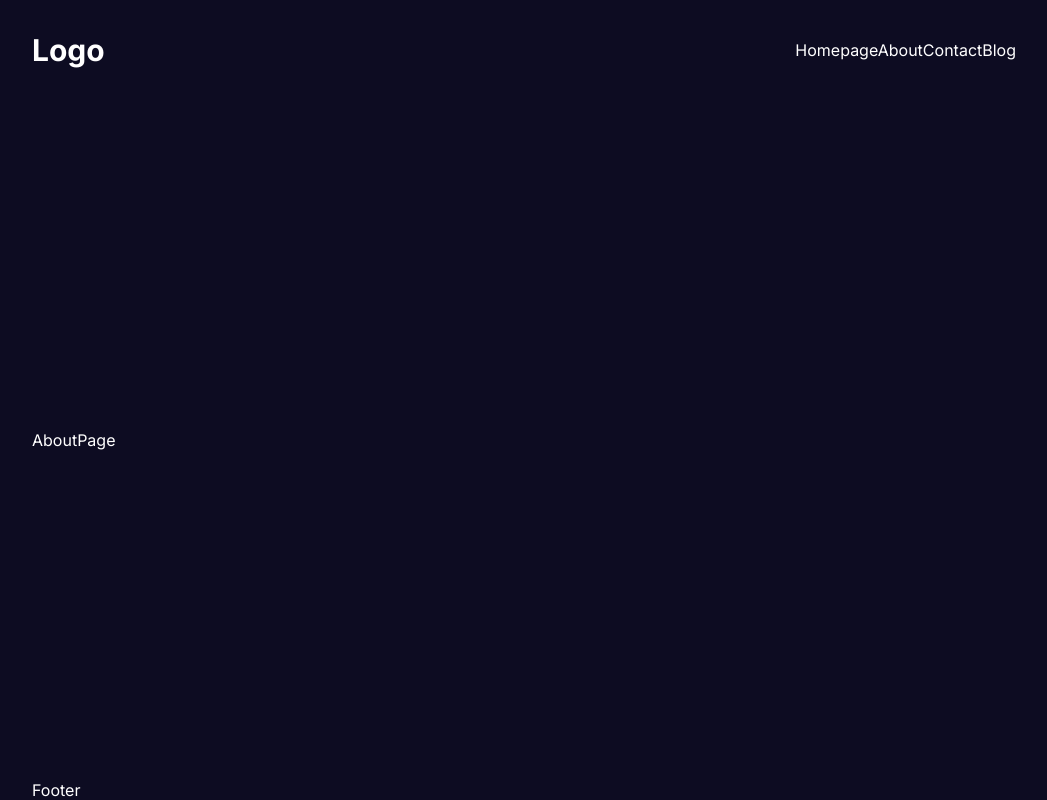
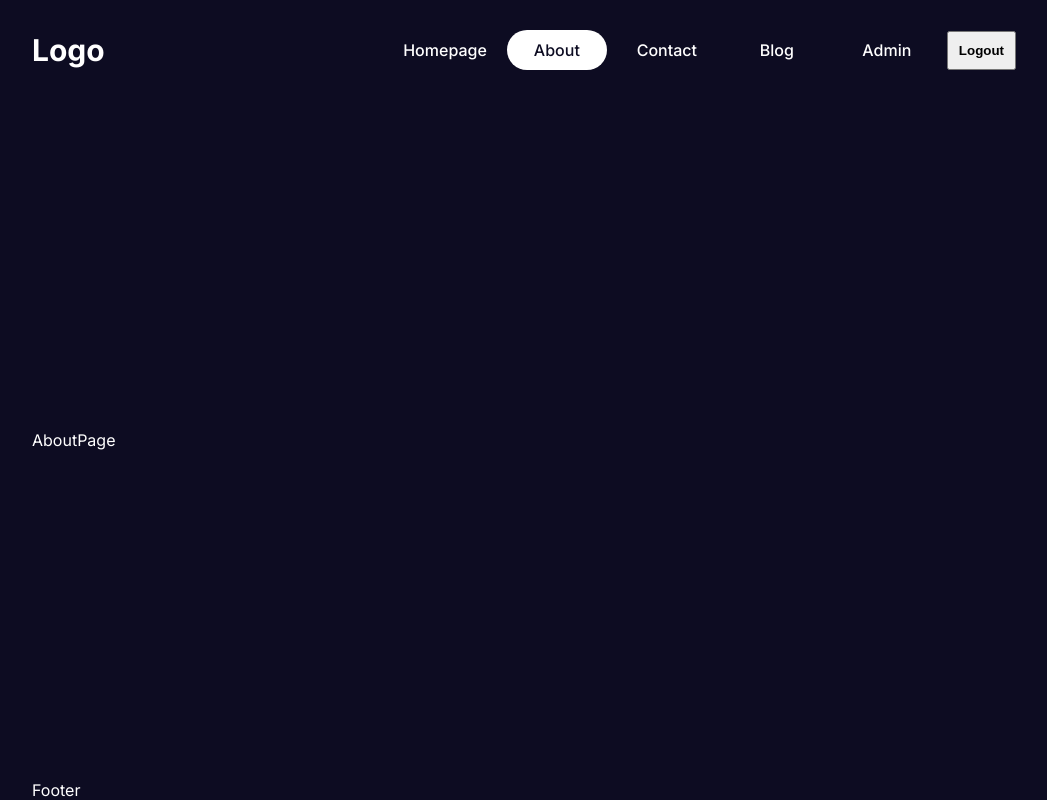
Before and after one commit to josebarrera1996/Nextjs14-tutorial, a Next.js app: page /about in a window 1280 px wide. Shown: the whole page, without its empty margins (116-1163 px from the left). Built offline with nearby package versions, Linux system fonts and the light colour scheme.

Commit message:
Designing the Navbar

```diff
--- a/src/app/error.jsx
+++ b/src/app/error.jsx
@@ -1,5 +1,6 @@
 "use client";
 
+// Componente a mostrar en caso de errores
 const Error = () => {
     return (
       <div>Error</div>
--- a/src/app/layout.js
+++ b/src/app/layout.js
@@ -3,13 +3,16 @@
 import Footer from '@/components/footer/Footer';
 import './globals.css';
 
+// Configuración de la fuente Inter con el subconjunto "latin"
 const inter = Inter({ subsets: ['latin'] });
 
+// Metadatos de la aplicación
 export const metadata = {
   title: 'Next App',
   description: 'Next.js starter app',
 };
 
+// Componente de diseño raíz (layout principal)
 export default function RootLayout({ children }) {
   return (
     <html lang="en">
--- a/src/app/loading.jsx
+++ b/src/app/loading.jsx
@@ -1,4 +1,4 @@
-
+// Componente a mostrar cuando se estén cargando los componentes
 const Loading = () => {
   return (
     <div>Loading</div>
--- a/src/app/not-found.jsx
+++ b/src/app/not-found.jsx
@@ -1,5 +1,6 @@
 import Link from "next/link";
 
+// Componente a mostrar cuando se intenta acceder a una ruta no existente
 const NotFound = () => {
     return (
         <div>
--- a/src/app/page.jsx
+++ b/src/app/page.jsx
@@ -1,3 +1,4 @@
+// Página principal (Homepage)
 const Home = () => {
   return <div>HomePage</div>;
 };
--- a/src/components/navbar/links/Links.js
+++ b/src/components/navbar/links/Links.js
@@ -1,6 +1,8 @@
 import Link from 'next/link';
+import NavLink from "./navLink/navLink";
+import styles from "./links.module.css";
 
-const Links = () => {
+// Array de objetos que representa los enlaces y sus rutas
 const links = [
     {
         title: "Homepage",
@@ -20,11 +22,30 @@
     },
 ];
 
+// Componente que representará los enlaces de la barra de navegación
+const Links = () => {
+    // Variables temporales de sesión y de administrador
+    const session = true;
+    const isAdmin = true;
+
     return (
-        <div>
-            {links.map((link, index) => (
-                <Link href={link.path} key={index}>{link.title}</Link>
-            ))}
+        <div className={styles.links}>
+            {links.map((link) => (
+                // Envolviendo los enlaces en este componente
+                <NavLink item={link} key={link.title} />
+            ))} {
+                // Si el usuario esta logeado...
+                session ? (
+                    <>
+                        {/* Si es admin... */}
+                        {isAdmin && <NavLink item={{ title: "Admin", path: "/admin" }} />}
+                        <button className={styles.logout}>Logout</button>
+                    </>
+                ) : (
+                    // Si no esta logeado, mostrar...
+                    <NavLink item={{ title: "Login", path: "/login" }} />
+                )
+            }
         </div>
     );
 }
--- /dev/null
+++ b/src/components/navbar/links/links.module.css
@@ -0,0 +1,41 @@
+.links {
+    display: flex;
+    align-items: center;
+    gap: 10px;
+}
+
+.logout {
+    padding: 10px;
+    cursor: pointer;
+    font-weight: bold;
+}
+
+.menuButton,
+.mobileLinks {
+    display: none;
+}
+
+@media (max-width: 768px) {
+    .links {
+        display: none;
+    }
+
+    .menuButton {
+        display: block;
+        cursor: pointer;
+    }
+
+    .mobileLinks {
+        position: absolute;
+        top: 100px;
+        right: 0;
+        width: 50%;
+        height: calc(100vh - 100px);
+        background-color: var(--bg);
+        display: flex;
+        flex-direction: column;
+        align-items: center;
+        justify-content: center;
+        gap: 10px;
+    }
+}
--- /dev/null
+++ b/src/components/navbar/links/navLink/navLink.jsx
@@ -0,0 +1,22 @@
+"use client";
+
+import { usePathname } from "next/navigation";
+import Link from "next/link";
+import styles from "./navLink.module.css";
+
+// Componente que accede a un link en especial y le aplica estilos
+const NavLink = ({ item }) => {
+    // Obtener la ruta actual
+    const pathName = usePathname();
+
+    return (
+        <Link
+            href={item.path}
+            // Resaltar el fondo del enlace seleccionado (a través de su ruta)
+            className={`${styles.container} ${pathName === item.path && styles.active}`}>
+            {item.title}
+        </Link>
+    );
+};
+
+export default NavLink;
--- /dev/null
+++ b/src/components/navbar/links/navLink/navLink.module.css
@@ -0,0 +1,12 @@
+.container {
+    min-width: 100px;
+    padding: 10px;
+    border-radius: 20px;
+    font-weight: 500;
+    text-align: center;
+}
+
+.active {
+    background-color: var(--text);
+    color: var(--bg);
+}
```
Lines whose indentation alone changed are shown as unchanged.
